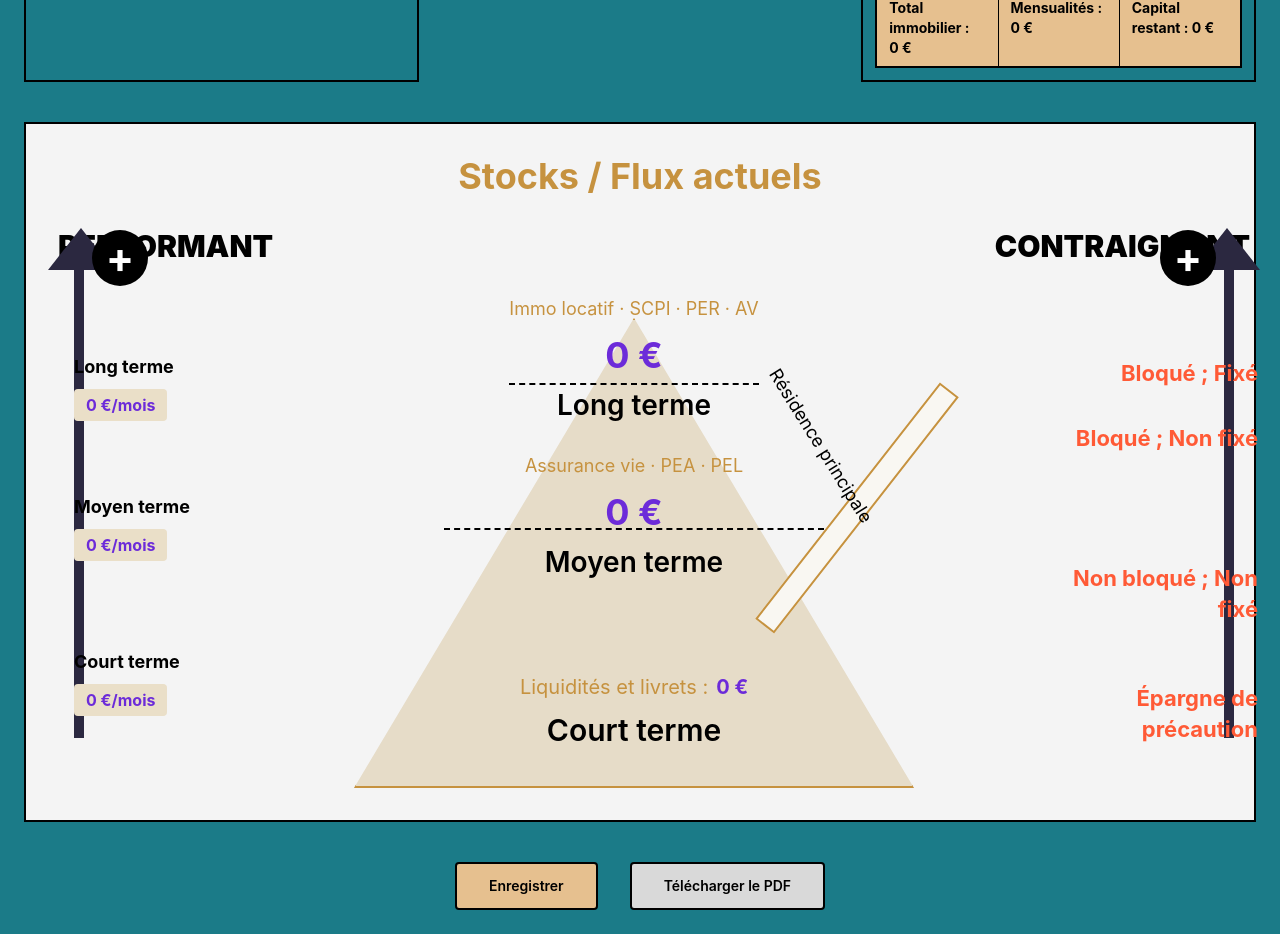
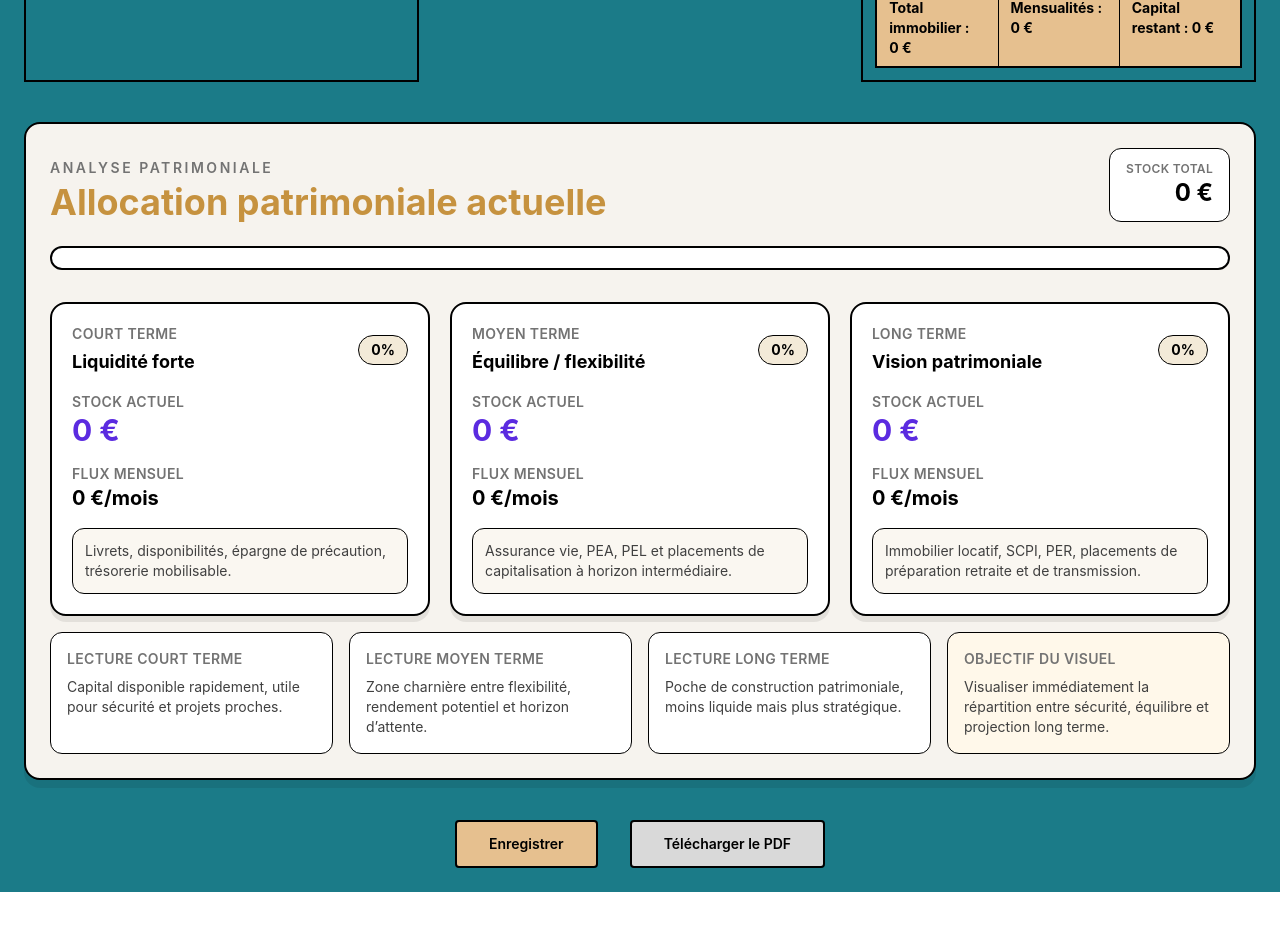
Before and after one commit to Patrimoine-sur-mesure/bilan-patrimonial, a React (Vite) app: page / in a window 1280 px wide. Shown: the part 2360-3294 px from the top of the page. After the commit the page ends 3252 px from the top, so only its background shows below. Built offline with nearby package versions, Linux system fonts and the light colour scheme; no server answers; the database is empty.

Commit message:
Ajout telecharge pdf

```diff
--- a/src/PyramidePatrimoineActuel.jsx
+++ b/src/PyramidePatrimoineActuel.jsx
@@ -12,126 +12,177 @@ export default function PyramidePatrimoineActuel({
   const fmt = (v) =>
     euro ? euro(v) : `${Number(v || 0).toLocaleString("fr-FR")} €`;
 
+  const totalStock = Number(stockCT || 0) + Number(stockMT || 0) + Number(stockLT || 0);
+
+  const pct = (value) => {
+    if (!totalStock) return 0;
+    return Math.round((Number(value || 0) / totalStock) * 100);
+  };
+
+  const cardBase =
+    "rounded-2xl border-2 border-black bg-white p-5 shadow-[0_6px_0_rgba(0,0,0,0.08)]";
+  const valueClass = "text-3xl font-bold text-[#5b2be0]";
+  const labelClass = "text-sm font-semibold uppercase tracking-wide text-neutral-500";
+
   return (
-    <div className="mt-10 border-2 border-black bg-[#f4f4f4] px-6 py-8">
-      <div className="mb-8 text-center text-4xl font-bold text-[#c6923f]">
-        Stocks / Flux actuels
+    <div className="mt-10 rounded-2xl border-2 border-black bg-[#f6f3ee] p-6 shadow-[0_8px_0_rgba(0,0,0,0.08)]">
+      <div className="mb-6 flex items-end justify-between gap-4">
+        <div>
+          <div className="text-sm font-semibold uppercase tracking-[0.18em] text-neutral-500">
+            Analyse patrimoniale
+          </div>
+          <h3 className="mt-1 text-4xl font-bold text-[#c6923f]">
+            Allocation patrimoniale actuelle
+          </h3>
+        </div>
+
+        <div className="rounded-xl border border-black bg-white px-4 py-3 text-right">
+          <div className="text-xs font-semibold uppercase tracking-wide text-neutral-500">
+            Stock total
+          </div>
+          <div className="text-2xl font-bold text-black">{fmt(totalStock)}</div>
+        </div>
       </div>
 
-      <div className="grid grid-cols-[180px_1fr_220px] items-center gap-6">
-        {/* Colonne gauche */}
-        <div className="relative h-[560px]">
-          <div className="absolute left-2 top-0 text-3xl font-black text-black">
-            PERFORMANT
-          </div>
+      {/* Barre de répartition */}
+      <div className="mb-8 overflow-hidden rounded-full border-2 border-black bg-white">
+        <div className="flex h-5 w-full">
+          <div
+            className="h-full bg-[#dcc79b]"
+            style={{ width: `${pct(stockCT)}%` }}
+            title={`Court terme ${pct(stockCT)}%`}
+          />
+          <div
+            className="h-full bg-[#c9b07a]"
+            style={{ width: `${pct(stockMT)}%` }}
+            title={`Moyen terme ${pct(stockMT)}%`}
+          />
+          <div
+            className="h-full bg-[#b98d4a]"
+            style={{ width: `${pct(stockLT)}%` }}
+            title={`Long terme ${pct(stockLT)}%`}
+          />
+        </div>
+      </div>
 
-          <div className="absolute left-6 top-10 h-[470px] w-[10px] bg-[#2b2840]" />
-          <div className="absolute left-[-2px] top-0 h-0 w-0 border-l-[33px] border-r-[33px] border-b-[42px] border-l-transparent border-r-transparent border-b-[#2b2840]" />
-          <div className="absolute left-[42px] top-[2px] flex h-[56px] w-[56px] items-center justify-center rounded-full bg-black text-[42px] font-bold text-white">
-            +
-          </div>
-
-          <div className="absolute left-6 top-[125px]">
-            <div className="mb-2 text-lg font-bold text-black">Long terme</div>
-            <div className="inline-block rounded bg-[#eadfc8] px-3 py-1 text-base font-bold text-[#6c2bd9]">
-              {fmt(fluxLT)}/mois
+      <div className="mb-4 grid grid-cols-1 gap-5 xl:grid-cols-3">
+        <div className={cardBase}>
+          <div className="mb-4 flex items-center justify-between">
+            <div>
+              <div className={labelClass}>Court terme</div>
+              <div className="mt-1 text-lg font-bold text-black">
+                Liquidité forte
+              </div>
+            </div>
+            <div className="rounded-full border border-black bg-[#f3ead8] px-3 py-1 text-sm font-bold text-black">
+              {pct(stockCT)}%
             </div>
           </div>
 
-          <div className="absolute left-6 top-[265px]">
-            <div className="mb-2 text-lg font-bold text-black">Moyen terme</div>
-            <div className="inline-block rounded bg-[#eadfc8] px-3 py-1 text-base font-bold text-[#6c2bd9]">
-              {fmt(fluxMT)}/mois
+          <div className="space-y-4">
+            <div>
+              <div className={labelClass}>Stock actuel</div>
+              <div className={valueClass}>{fmt(stockCT)}</div>
             </div>
-          </div>
 
-          <div className="absolute left-6 top-[420px]">
-            <div className="mb-2 text-lg font-bold text-black">Court terme</div>
-            <div className="inline-block rounded bg-[#eadfc8] px-3 py-1 text-base font-bold text-[#6c2bd9]">
-              {fmt(fluxCT)}/mois
+            <div>
+              <div className={labelClass}>Flux mensuel</div>
+              <div className="text-xl font-bold text-black">{fmt(fluxCT)}/mois</div>
+            </div>
+
+            <div className="rounded-xl border border-black bg-[#faf7f1] p-3 text-sm text-neutral-700">
+              Livrets, disponibilités, épargne de précaution, trésorerie mobilisable.
             </div>
           </div>
         </div>
 
-        {/* Centre */}
-        <div className="relative mx-auto h-[560px] w-[760px]">
-          {/* Pyramide */}
-          <div
-            className="absolute bottom-0 left-1/2 h-[470px] w-[560px] -translate-x-1/2"
-            style={{
-              clipPath: "polygon(50% 0%, 100% 100%, 0% 100%)",
-              background: "#e6dcc8",
-              border: "2px solid #c6923f",
-            }}
-          />
-
-          {/* Séparations */}
-          <div className="absolute left-1/2 top-[155px] w-[250px] -translate-x-1/2 border-t-2 border-dashed border-black" />
-          <div className="absolute left-1/2 top-[300px] w-[380px] -translate-x-1/2 border-t-2 border-dashed border-black" />
-
-          {/* LT */}
-          <div className="absolute left-1/2 top-[68px] -translate-x-1/2 text-center">
-            <div className="text-[18px] text-[#c6923f]">Immo locatif · SCPI · PER · AV</div>
-            <div className="mt-2 text-[36px] font-bold text-[#6c2bd9]">{fmt(stockLT)}</div>
-            <div className="mt-1 text-[28px] font-semibold text-black">Long terme</div>
+        <div className={cardBase}>
+          <div className="mb-4 flex items-center justify-between">
+            <div>
+              <div className={labelClass}>Moyen terme</div>
+              <div className="mt-1 text-lg font-bold text-black">
+                Équilibre / flexibilité
+              </div>
+            </div>
+            <div className="rounded-full border border-black bg-[#f3ead8] px-3 py-1 text-sm font-bold text-black">
+              {pct(stockMT)}%
+            </div>
           </div>
 
-          {/* MT */}
-          <div className="absolute left-1/2 top-[225px] -translate-x-1/2 text-center">
-            <div className="text-[18px] text-[#c6923f]">Assurance vie · PEA · PEL</div>
-            <div className="mt-2 text-[36px] font-bold text-[#6c2bd9]">{fmt(stockMT)}</div>
-            <div className="mt-1 text-[28px] font-semibold text-black">Moyen terme</div>
-          </div>
+          <div className="space-y-4">
+            <div>
+              <div className={labelClass}>Stock actuel</div>
+              <div className={valueClass}>{fmt(stockMT)}</div>
+            </div>
 
-          {/* CT */}
-          <div className="absolute bottom-[36px] left-1/2 w-[480px] -translate-x-1/2 text-center">
-            <div className="text-[20px] text-[#c6923f]">
-              Liquidités et livrets :
-              <span className="ml-2 font-bold text-[#6c2bd9]">{fmt(stockCT)}</span>
+            <div>
+              <div className={labelClass}>Flux mensuel</div>
+              <div className="text-xl font-bold text-black">{fmt(fluxMT)}/mois</div>
             </div>
-            <div className="mt-2 text-[30px] font-semibold text-black">Court terme</div>
-          </div>
 
-          {/* RP diagonale beaucoup plus fine */}
-          <div
-            className="absolute right-[145px] top-[130px] h-[300px] w-[24px] bg-[#f9f7f2]"
-            style={{
-              border: "2px solid #c6923f",
-              transform: "rotate(38deg)",
-              transformOrigin: "center",
-            }}
-          />
-          <div
-            className="absolute right-[105px] top-[205px] text-[18px] text-black"
-            style={{ transform: "rotate(58deg)" }}
-          >
-            Résidence principale
+            <div className="rounded-xl border border-black bg-[#faf7f1] p-3 text-sm text-neutral-700">
+              Assurance vie, PEA, PEL et placements de capitalisation à horizon intermédiaire.
+            </div>
           </div>
         </div>
 
-        {/* Colonne droite */}
-        <div className="relative h-[560px]">
-          <div className="absolute right-2 top-0 text-right text-3xl font-black text-black">
-            CONTRAIGNANT
+        <div className={cardBase}>
+          <div className="mb-4 flex items-center justify-between">
+            <div>
+              <div className={labelClass}>Long terme</div>
+              <div className="mt-1 text-lg font-bold text-black">
+                Vision patrimoniale
+              </div>
+            </div>
+            <div className="rounded-full border border-black bg-[#f3ead8] px-3 py-1 text-sm font-bold text-black">
+              {pct(stockLT)}%
+            </div>
           </div>
 
-          <div className="absolute right-6 top-10 h-[470px] w-[10px] bg-[#2b2840]" />
-          <div className="absolute right-[-2px] top-0 h-0 w-0 border-l-[33px] border-r-[33px] border-b-[42px] border-l-transparent border-r-transparent border-b-[#2b2840]" />
-          <div className="absolute right-[42px] top-[2px] flex h-[56px] w-[56px] items-center justify-center rounded-full bg-black text-[42px] font-bold text-white">
-            +
+          <div className="space-y-4">
+            <div>
+              <div className={labelClass}>Stock actuel</div>
+              <div className={valueClass}>{fmt(stockLT)}</div>
+            </div>
+
+            <div>
+              <div className={labelClass}>Flux mensuel</div>
+              <div className="text-xl font-bold text-black">{fmt(fluxLT)}/mois</div>
+            </div>
+
+            <div className="rounded-xl border border-black bg-[#faf7f1] p-3 text-sm text-neutral-700">
+              Immobilier locatif, SCPI, PER, placements de préparation retraite et de transmission.
+            </div>
           </div>
+        </div>
+      </div>
 
-          <div className="absolute right-0 top-[130px] text-right text-[22px] font-bold text-[#ff5a36]">
-            Bloqué ; Fixé
+      <div className="grid grid-cols-1 gap-4 xl:grid-cols-4">
+        <div className="rounded-xl border border-black bg-white p-4">
+          <div className={labelClass}>Lecture court terme</div>
+          <div className="mt-2 text-sm text-neutral-700">
+            Capital disponible rapidement, utile pour sécurité et projets proches.
           </div>
-          <div className="absolute right-0 top-[195px] text-right text-[22px] font-bold text-[#ff5a36]">
-            Bloqué ; Non fixé
+        </div>
+
+        <div className="rounded-xl border border-black bg-white p-4">
+          <div className={labelClass}>Lecture moyen terme</div>
+          <div className="mt-2 text-sm text-neutral-700">
+            Zone charnière entre flexibilité, rendement potentiel et horizon d’attente.
           </div>
-          <div className="absolute right-0 top-[335px] text-right text-[22px] font-bold text-[#ff5a36]">
-            Non bloqué ; Non fixé
+        </div>
+
+        <div className="rounded-xl border border-black bg-white p-4">
+          <div className={labelClass}>Lecture long terme</div>
+          <div className="mt-2 text-sm text-neutral-700">
+            Poche de construction patrimoniale, moins liquide mais plus stratégique.
           </div>
-          <div className="absolute right-0 top-[455px] text-right text-[22px] font-bold text-[#ff5a36]">
-            Épargne de précaution
+        </div>
+
+        <div className="rounded-xl border border-black bg-[#fff8ea] p-4">
+          <div className={labelClass}>Objectif du visuel</div>
+          <div className="mt-2 text-sm text-neutral-700">
+            Visualiser immédiatement la répartition entre sécurité, équilibre et projection long terme.
           </div>
         </div>
       </div>
```
